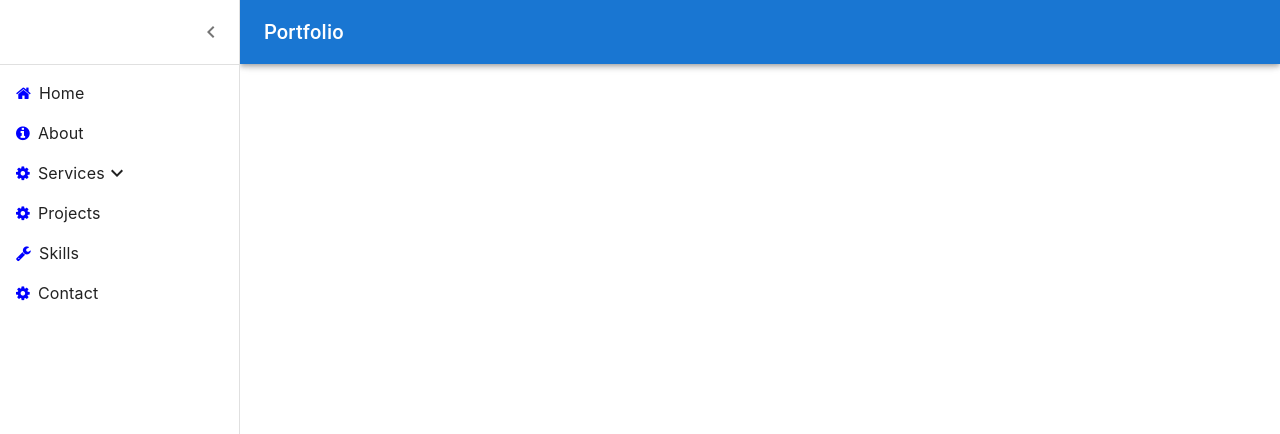
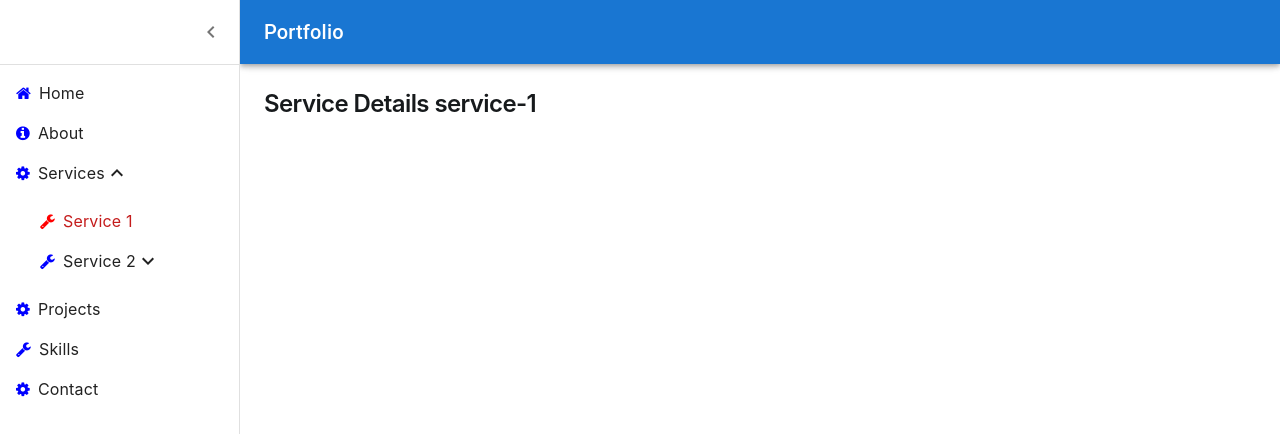
Before and after one commit to keeba/portfolio, a React (Create React App) app: page /services/service-1 in a window 1280 px wide. Shown: the top 434 px of the page. Built offline with nearby package versions, Linux system fonts and the light colour scheme.

Commit message:
Updated routes

```diff
--- a/src/App.js
+++ b/src/App.js
@@ -1,5 +1,5 @@
 import * as React from 'react';
-import {useLocation} from 'react-router-dom';
+import {Route, Routes, useLocation} from 'react-router-dom';
 import { styled, useTheme } from '@mui/material/styles';
 import Box from '@mui/material/Box';
 import CssBaseline from '@mui/material/CssBaseline';
@@ -9,6 +9,8 @@ import About from './routes/about';
 import Projects from './routes/projects';
 import Skills from './routes/skills';
 import Contact from './routes/contact';
+import Services from './routes/services';
+import ServiceDetails from './routes/servicedetails';
 
 const drawerWidth = 240;
 
@@ -44,7 +46,6 @@ export default function App() {
   const theme = useTheme();
   const [open, setOpen] = React.useState(true);
   const location = useLocation();
-  const pathName = location.pathname.replace('/','');
 
   const handleDrawerOpen = () => {
     setOpen(true);
@@ -61,10 +62,17 @@ export default function App() {
       <SideBar theme={theme} open={open} handleDrawerClose={handleDrawerClose} pathName={location.pathname}/>
       <Main open={open}>
         <DrawerHeader />
-        {(!pathName || pathName == 'about') && <About />}
-        {pathName == 'projects' && <Projects />}
-        {pathName == 'skills' && <Skills />}
-        {pathName == 'contact' && <Contact />}
+        <Routes>
+          <Route path='/' element={<About />} />
+          <Route path='about' element={<About />} />
+          <Route path='projects' element={<Projects />} />
+          <Route path='services'>
+            <Route path=':id' element={<ServiceDetails />}/>
+            <Route index element={<Services />}/>
+          </Route>
+          <Route path='skills' element={<Skills />} />
+          <Route path='contact' element={<Contact />} />
+        </Routes>
       </Main>
     </Box>
   );
--- a/src/components/route.js
+++ b/src/components/route.js
@@ -12,7 +12,7 @@ export default function Route({route, open, pathName, handleClick}) {
         return path == pathName ? 'red' : 'blue';
     }
     return (
-        <ListItemButton key={route.id} disablePadding>
+        <ListItemButton key={'routebutton' + route.id}>
             <i className={route.icon} style={{color: getIconColor(route.url)}} aria-hidden="true"></i>
             <Link sx={{pl: 1 }} underline="hover" color={getTabColor(route.url)} to={route.url} component={RouterLink}>{route.label}</Link>
             { (route.subMenuItems) && (open ? <ExpandLess onClick={() => {handleClick(route.id)}}/> : <ExpandMore onClick={() => {handleClick(route.id)}}/>)}
--- a/src/components/sidebar.js
+++ b/src/components/sidebar.js
@@ -28,6 +28,29 @@ export default function SideBar({theme, open, handleDrawerClose, pathName}) {
     setOpen({...hOpen, [id]: val });
   };
 
+  React.useEffect(() => {
+    const hTempOpen = {};
+    routes.forEach((route) => {
+      if (pathName.match(route.url)) {
+        if (route.subMenuItems && route.subMenuItems.length > 0) {
+          route.subMenuItems.forEach((subRoute) => {
+            if (pathName.match(subRoute.url)) {
+              hTempOpen[route.id] = true;
+              if (subRoute.subMenuItems && subRoute.subMenuItems.length > 0) {
+                subRoute.subMenuItems.forEach((subsubRoute) => {
+                  if (pathName.match(subsubRoute.url)) {
+                    hTempOpen[subRoute.id] = true;
+                  }
+                })
+              }
+            }
+          })
+        }
+      }
+    });
+    setOpen(hTempOpen);
+  }, []);
+
   return (
     <Drawer
     sx={{
@@ -48,32 +71,32 @@ export default function SideBar({theme, open, handleDrawerClose, pathName}) {
             </IconButton>
         </DrawerHeader>
         <Divider />
-        <List key="list1">
+        <List>
             {
-              routes.map((route, index) => (
-                <>
+              routes.map((route) => (
+                <div key={'div' + route.id}>
                   <Route route={route} pathName={pathName} open={hOpen[route.id]} handleClick={handleClick}/>
                   {(route.subMenuItems && route.subMenuItems.length > 0) &&
-                    <Collapse key="collapse1" in={hOpen[route.id]} timeout="auto" unmountOnExit>
-                      <List key="list2" component="div" disablePadding sx={{pl:3}}>
-                        {route.subMenuItems.map((subRoute, index) => (
-                          <>
-                            <Route route={subRoute} pathName={pathName} open={hOpen[subRoute.id]} handleClick={handleClick}/>
+                    <Collapse in={hOpen[route.id]} timeout="auto">
+                      <List component="div" sx={{pl:3}}>
+                        {route.subMenuItems.map((subRoute) => (
+                          <div key={'div' + subRoute.id}>
+                            <Route  route={subRoute} pathName={pathName} open={hOpen[subRoute.id]} handleClick={handleClick}/>
                             {(subRoute.subMenuItems && subRoute.subMenuItems.length > 0) &&
-                              <Collapse key="collapse2" in={hOpen[subRoute.id]}>
-                                <List key="list3" component="div" disablePadding timeout="auto" unmountOnExit sx={{pl:3}}>
-                                  {subRoute.subMenuItems.map((subsubRoute, index) => (
-                                      <Route route={subsubRoute} pathName={pathName}/>
+                              <Collapse in={hOpen[subRoute.id]}>
+                                <List component="div"  timeout="auto" sx={{pl:3}}>
+                                  {subRoute.subMenuItems.map((subsubRoute) => (
+                                      <Route key={'subsubRoute' + subsubRoute.id} route={subsubRoute} pathName={pathName}/>
                                   ))}
                                 </List>
                               </Collapse>
                             }
-                            </>
+                          </div>
                         ))}
                       </List>
                     </Collapse>
                   }
-                </>
+                </div>
               ))
             }
         </List>
--- /dev/null
+++ b/src/routes/servicedetails.js
@@ -0,0 +1,13 @@
+import * as React from 'react';
+import Typography from '@mui/joy/Typography';
+import Box from '@mui/joy/Box';
+import { useParams } from 'react-router-dom';
+
+export default function ServiceDetails() {
+let { id } = useParams();
+  return (
+    <Box lineHeight="lg">
+      <Typography level="h1" fontSize="1.5rem" fontWeight="lg">Service Details {id}</Typography>
+    </Box>
+  );
+}
--- /dev/null
+++ b/src/routes/services.js
@@ -0,0 +1,11 @@
+import * as React from 'react';
+import Typography from '@mui/joy/Typography';
+import Box from '@mui/joy/Box';
+
+export default function Services() {
+  return (
+    <Box lineHeight="lg">
+      <Typography level="h1" fontSize="1.5rem" fontWeight="lg"> Services</Typography>
+    </Box>
+  );
+}
--- a/src/routes/skills.js
+++ b/src/routes/skills.js
@@ -19,7 +19,7 @@ export default function Skills() {
             </Typography>
             <List
                 sx={{ width: '100%', maxWidth: 360, bgcolor: 'background.paper' }}>
-                {skills.map((skill) => <ListItem disablePadding>
+                {skills.map((skill) => <ListItem>
                     <ListItemButton>
                     <ListItemIcon>
                         <StarIcon />
```
